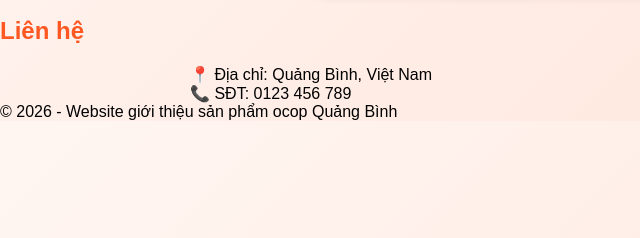
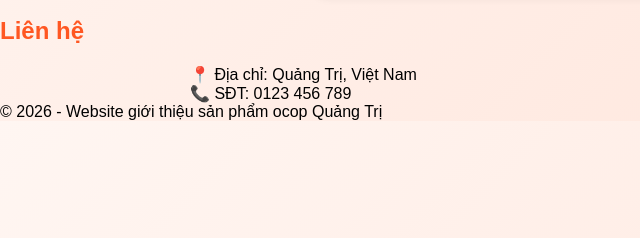
Before and after one commit to vanminh220308-cyber/sanphamocop.github.io, a plain HTML site: page order.html in a window 1280 px wide. Shown: the part 443-681 px from the top of the page, 0-640 px from the left. Drawn offline with Linux system fonts and the light colour scheme.

Commit message:
Update order.html

```diff
--- a/order.html
+++ b/order.html
@@ -100,12 +100,12 @@ nav a{
 
 <section id="contact">
 <h2>Liên hệ</h2>
-<p>📍 Địa chỉ: Quảng Bình, Việt Nam</p>
+<p>📍 Địa chỉ: Quảng Trị, Việt Nam</p>
 <p>📞 SĐT: 0123 456 789</p>
 </section>
 
 <footer>
-© 2026 - Website giới thiệu sản phẩm ocop Quảng Bình
+© 2026 - Website giới thiệu sản phẩm ocop Quảng Trị
 </footer>
 
 
```
